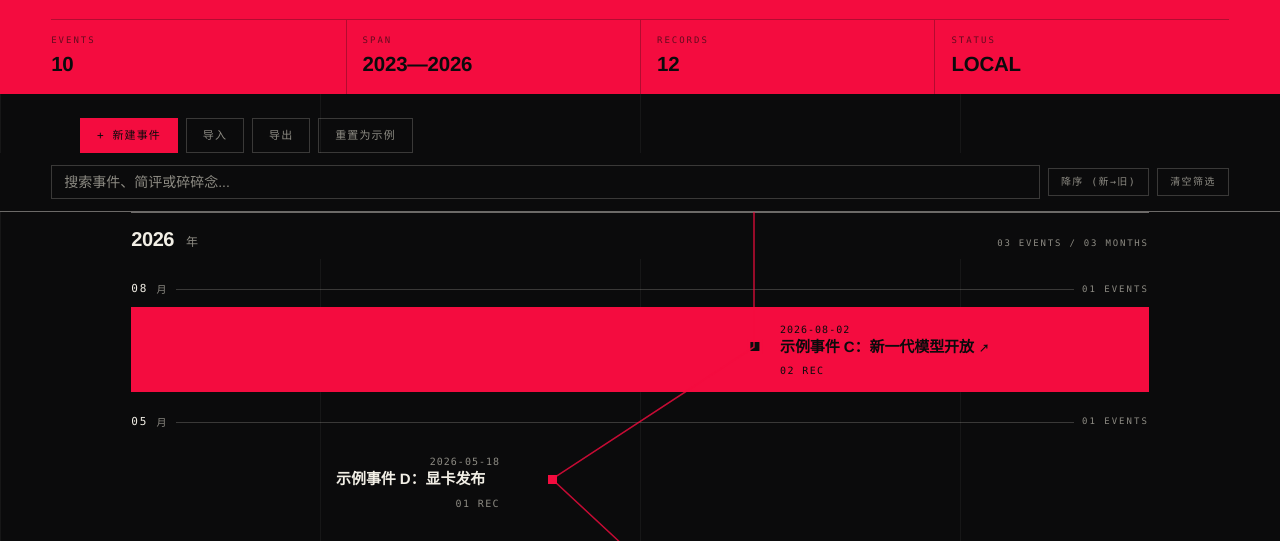
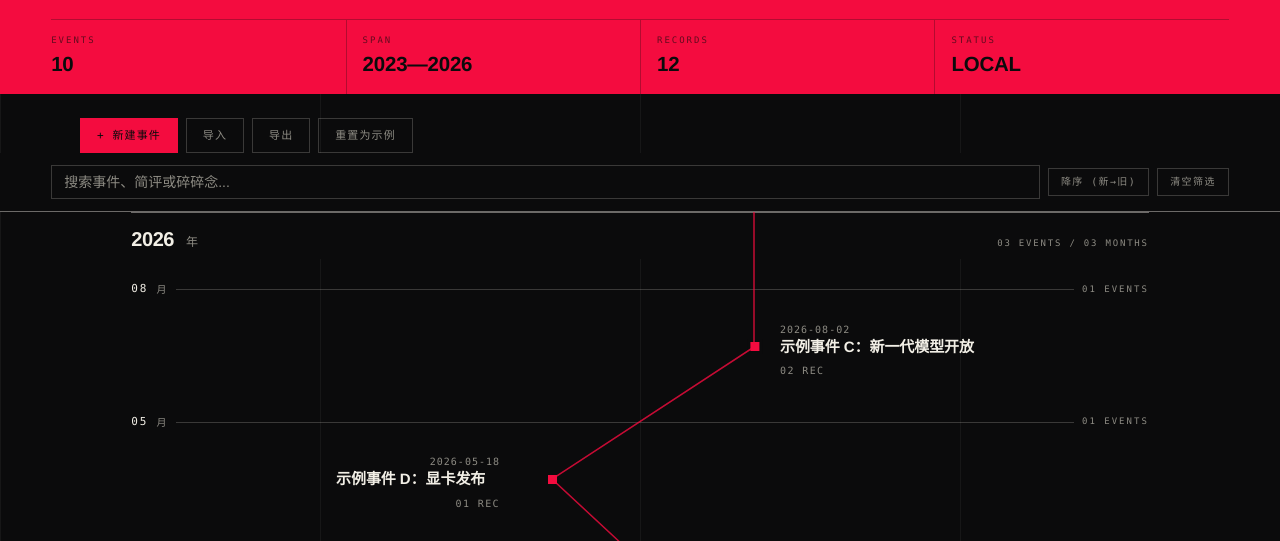
Before and after one commit to Elaina0510/personal-history-timeline, a website built with Vite: page index.html in a window 1280 px wide. In both pictures the pointer is over the element 640 px from the left and 608 px from the top of the page. Shown: the part 259-800 px from the top of the page. Built offline with nearby package versions, Linux system fonts and the light colour scheme.

Commit message:
fix: 整行反相只在鼠标落在条目格时触发
- .htl-row:hover* → .htl-row:has(.htl-cell--entry:hover)*，悬停行内空白/轴列/另一侧不再变红
- focus-within 保持（键盘聚焦标题时整行反相）
- @supports not selector(:has(*)) 回退到整行 hover，旧浏览器不丢反馈

```diff
--- a/src/ui/styles/components.css
+++ b/src/ui/styles/components.css
@@ -720,7 +720,7 @@ body.is-past-hero .htl-year-nav {
   transition: opacity var(--htl-transition-fast, 120ms ease);
 }
 
-.htl-row:hover::before,
+.htl-row:has(.htl-cell--entry:hover)::before,
 .htl-row:focus-within::before {
   opacity: 1;
 }
@@ -854,25 +854,48 @@ body.is-past-hero .htl-year-nav {
 }
 
 /* 反相状态：行内所有元素改墨色 */
-.htl-row:hover .htl-entry__date,
+.htl-row:has(.htl-cell--entry:hover) .htl-entry__date,
 .htl-row:focus-within .htl-entry__date,
-.htl-row:hover .htl-entry__title,
+.htl-row:has(.htl-cell--entry:hover) .htl-entry__title,
 .htl-row:focus-within .htl-entry__title,
-.htl-row:hover .htl-entry__meta,
+.htl-row:has(.htl-cell--entry:hover) .htl-entry__meta,
 .htl-row:focus-within .htl-entry__meta {
   color: var(--htl-color-accent-ink, #0b0b0c);
 }
 
-.htl-row:hover .htl-node,
+.htl-row:has(.htl-cell--entry:hover) .htl-node,
 .htl-row:focus-within .htl-node {
   background: var(--htl-color-accent-ink, #0b0b0c);
   box-shadow: 0 0 0 3px var(--htl-color-accent, #f40c3f);
 }
 
-.htl-row:hover .htl-entry__title::after,
+.htl-row:has(.htl-cell--entry:hover) .htl-entry__title::after,
 .htl-row:focus-within .htl-entry__title::after {
   opacity: 1;
   transform: translate(0, 0);
+}
+
+/* 老浏览器不支持 :has 时退回整行 hover —— 反馈略宽，但不至于没有 */
+@supports not selector(:has(*)) {
+  .htl-row:hover::before {
+    opacity: 1;
+  }
+
+  .htl-row:hover .htl-entry__date,
+  .htl-row:hover .htl-entry__title,
+  .htl-row:hover .htl-entry__meta {
+    color: var(--htl-color-accent-ink, #0b0b0c);
+  }
+
+  .htl-row:hover .htl-node {
+    background: var(--htl-color-accent-ink, #0b0b0c);
+    box-shadow: 0 0 0 3px var(--htl-color-accent, #f40c3f);
+  }
+
+  .htl-row:hover .htl-entry__title::after {
+    opacity: 1;
+    transform: translate(0, 0);
+  }
 }
 
 /* --------------------------------------------------------------------------
```
